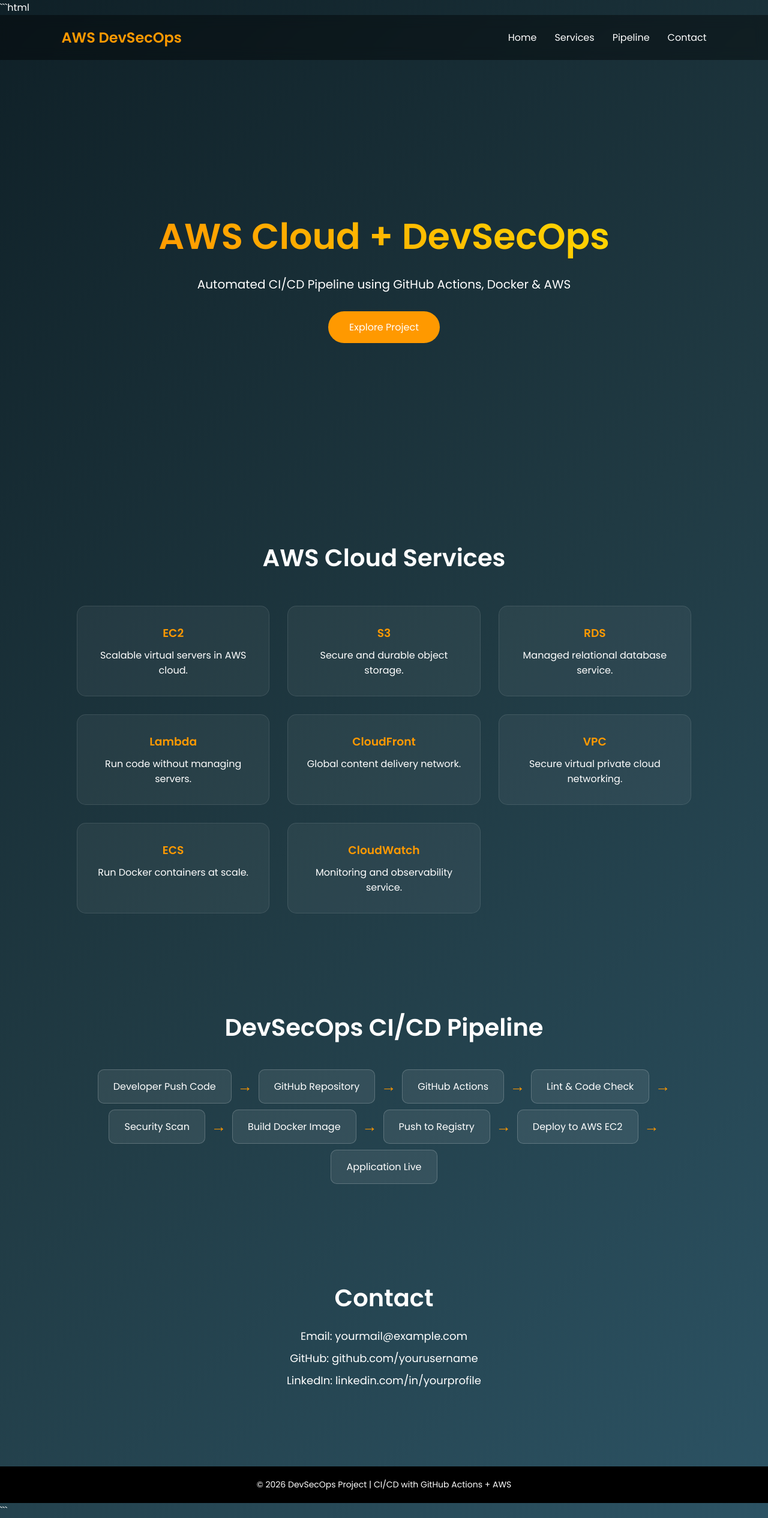
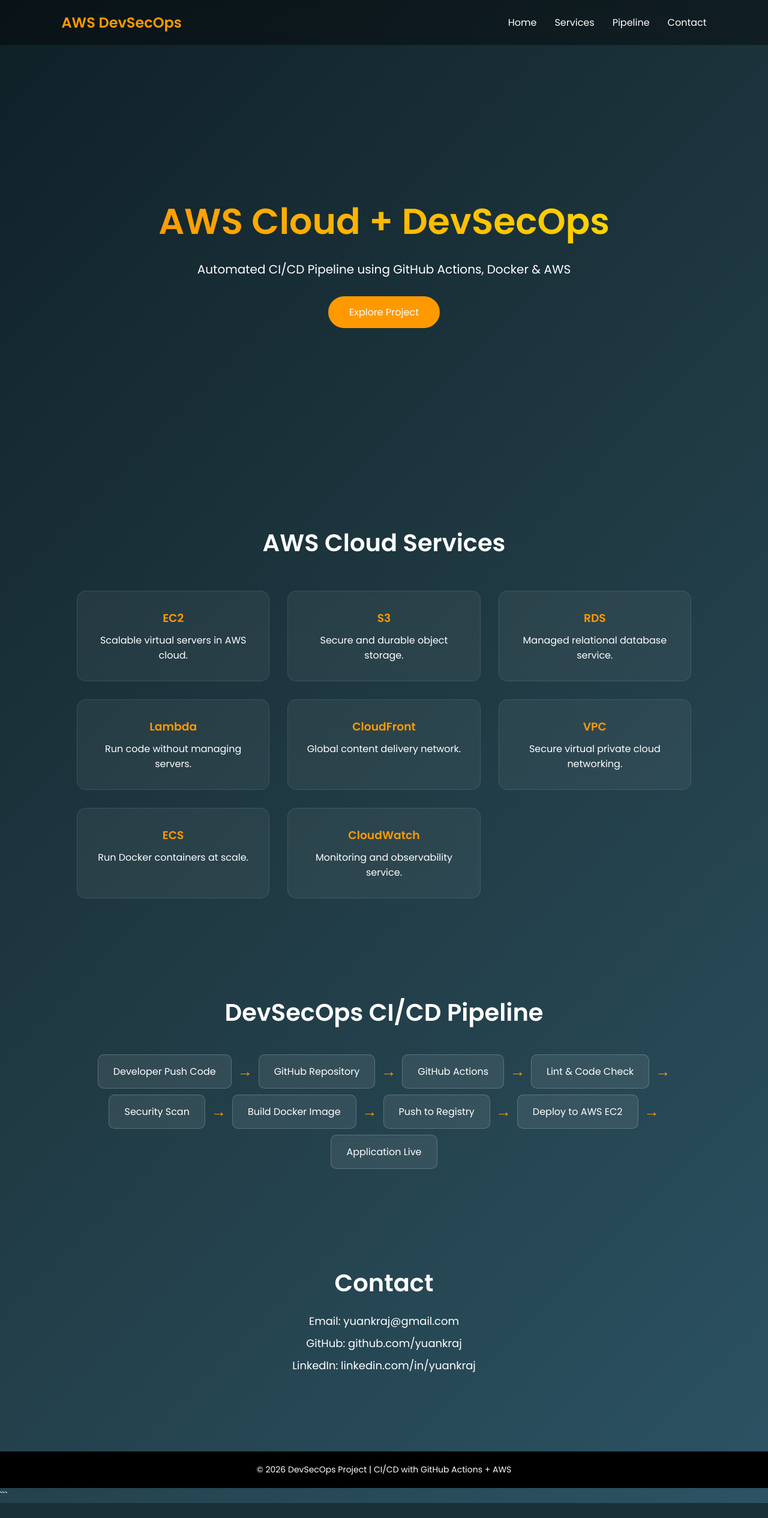
Before and after one commit to yuankraj/github-action-advanced, a Flask app: page / in a window 1280 px wide. Shown: the whole page at 60% size. After the commit the page ends 2506 px from the top, so only its background shows below. Run offline with Flask 3, Linux system fonts and the light colour scheme.

Commit message:
devsecops

````diff
--- a/templates/index.html
+++ b/templates/index.html
@@ -1,4 +1,4 @@
-```html
+
 <!DOCTYPE html>
 <html lang="en">
 <head>
@@ -347,9 +347,9 @@
 
 <h2>Contact</h2>
 
-<p>Email: yourmail@example.com</p>
-<p>GitHub: github.com/yourusername</p>
-<p>LinkedIn: linkedin.com/in/yourprofile</p>
+<p>Email: yuankraj@gmail.com</p>
+<p>GitHub: github.com/yuankraj</p>
+<p>LinkedIn: linkedin.com/in/yuankraj</p>
 
 </section>
 
````
